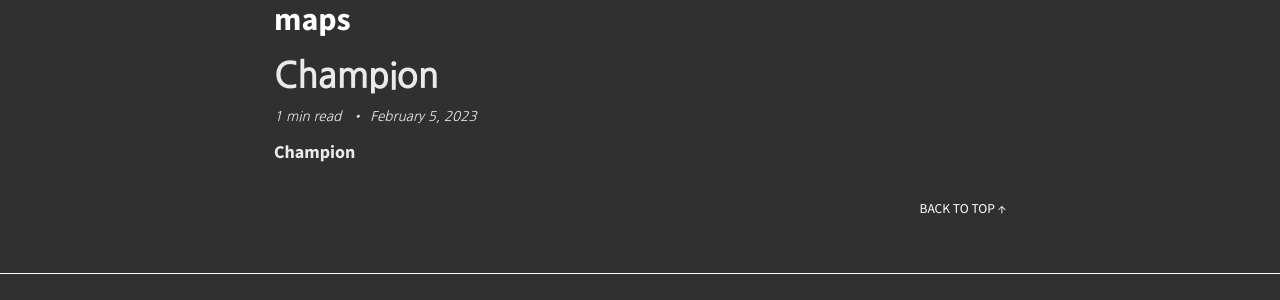
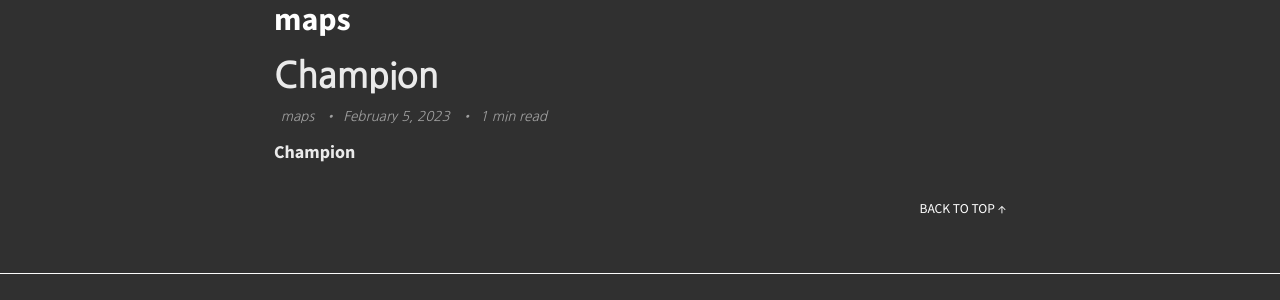
Before and after one commit to 10cheon00/-deprecated-10cheon00.github.io, a Jekyll site: the page built from categories.md, in a window 1280 px wide. Shown: the part 290-590 px from the top of the page. Built offline with Jekyll 4.4.1, drawn with Linux system fonts in a browser that asks for light colours; nearby versions of some CDN libraries.

Commit message:
feat: show category on posts list

```diff
--- a/_includes/entry.html
+++ b/_includes/entry.html
@@ -31,8 +31,9 @@
   {% endunless %}
   {% if site.read_time or entry.date and page.layout != 'collection' %}
     <footer class="entry-meta">
+      <span class="categories">{{ entry.categories }}</span>
+      {% if entry.date %}{% include entry-date.html %}{% endif %}
       {% if site.read_time %}{% include read-time.html %}{% endif %}
-      {% if entry.date %}{% include entry-date.html %}{% endif %}
     </footer>
   {% endif %}
 </article>
--- a/_sass/so-simple/_entries.scss
+++ b/_sass/so-simple/_entries.scss
@@ -47,22 +47,38 @@
   -webkit-box-ordinal-group: 0;
   -ms-flex-order: -1;
   order: -1;
-  width: 100%;
+  width: 25%;
   margin-bottom: 0.5rem;
 }
 
-.entry-meta {
-  .entry-date,
-  .read-time {
+// .entry-meta {
+//   .entry-date,
+//   .read-time {
+//     font-family: $meta-font-family;
+//     font-style: italic;
+//     white-space: nowrap;
+//   }
+
+//   .read-time + .entry-date::before {
+//     content: "\2022";
+//     padding: 0 0.5em;
+//   }
+// }
+.entry-meta > * {
   font-family: $meta-font-family;
+  color: #a0a0a0;
   font-style: italic;
   white-space: nowrap;
 }
 
-  .read-time + .entry-date::before {
+.entry-meta > *::before {
   content: "\2022";
   padding: 0 0.5em;
 }
+
+.entry-meta > *:first-child::before {
+  content: "";
+  padding-left: 0;
 }
 
 .entry-excerpt a,
```
Lines whose indentation alone changed are shown as unchanged.
